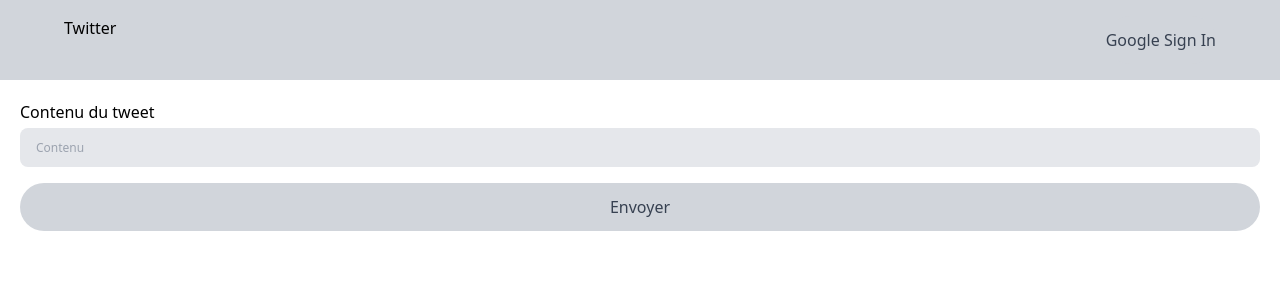
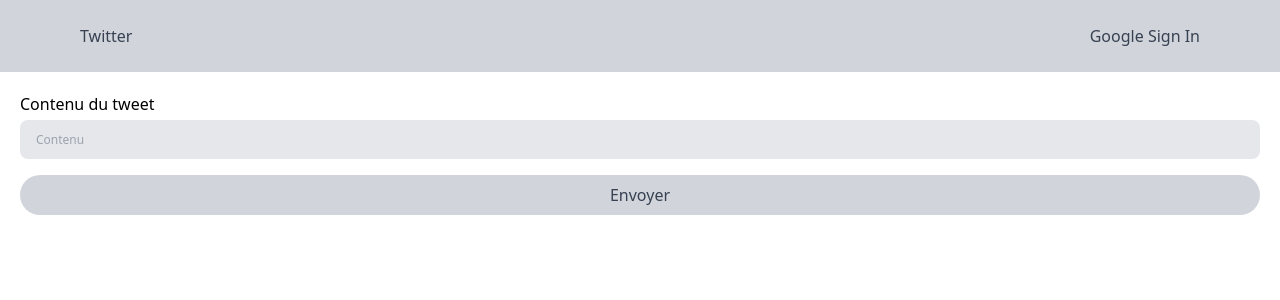
Before and after one commit to floriaaan/di19_next_twitter, a Next.js app: page /create in a window 1280 px wide. Shown: the top 300 px of the page. Built offline with nearby package versions, Linux system fonts and the light colour scheme; no server answers.

Commit message:
feat(auth): sign out

```diff
--- a/components/Button.jsx
+++ b/components/Button.jsx
@@ -6,7 +6,7 @@ export const Button = ({
 }) => (
   <button
     className={
-      "flex items-center justify-center h-12 transition duration-300 rounded-full focus:outline-none " +
+      "flex items-center justify-center py-2 px-4 transition duration-300 rounded-full focus:outline-none " +
       colorsClassName + " " + className
     }
     onClick={onClick}
--- a/components/Layout.jsx
+++ b/components/Layout.jsx
@@ -1,3 +1,4 @@
+import Link from "next/link";
 import { useAuth } from "../hooks/useAuth";
 import { Button } from "./Button";
 
@@ -11,12 +12,19 @@ export const Layout = ({ children }) => {
 };
 
 const Navbar = () => {
-  const { user, signinWithGoogle } = useAuth();
+  const { user, signinWithGoogle, signout } = useAuth();
   return (
-    <div className="inline-flex justify-between w-full px-16 py-4 bg-gray-300">
-      <span>Twitter</span>
+    <div className="inline-flex items-center justify-between w-full px-16 py-4 bg-gray-300">
+      <Link href="/">
+        <Button>Twitter</Button>
+      </Link>
       {user ? (
-        <span>{user.email}</span>
+        <span className="inline-flex items-center">
+          {user.email} |{" "}
+          <Button onClick={signout} className="pl-3">
+            Déconnexion
+          </Button>
+        </span>
       ) : (
         <Button onClick={signinWithGoogle}>Google Sign In</Button>
       )}
--- a/pages/index.js
+++ b/pages/index.js
@@ -24,6 +24,7 @@ export async function getServerSideProps(ctx) {
   await firebase
     .firestore()
     .collection("tweets")
+    .orderBy("date", "desc")
     .get()
     .then((querySnapshot) => {
       querySnapshot.forEach((doc) => {
```
